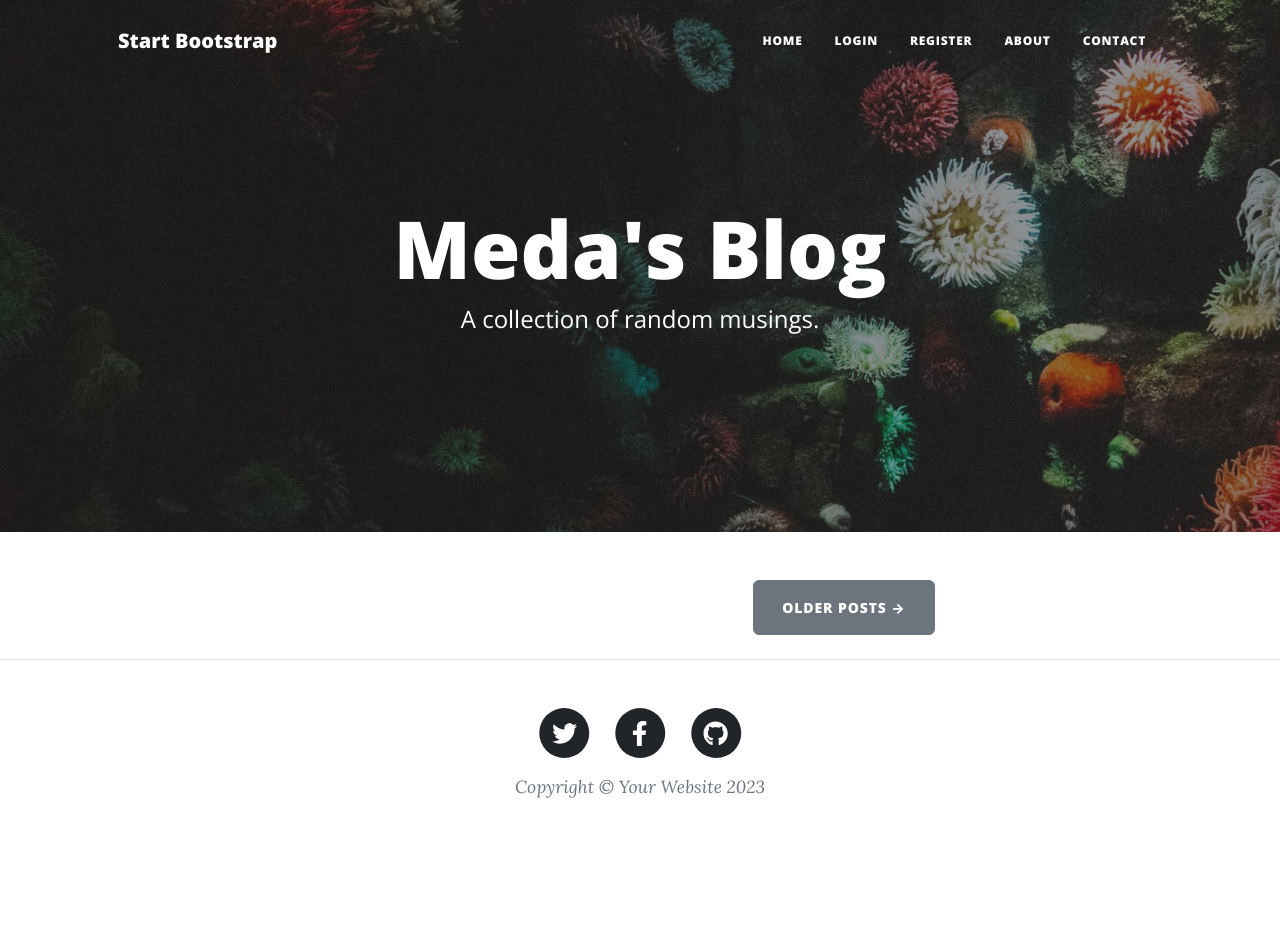
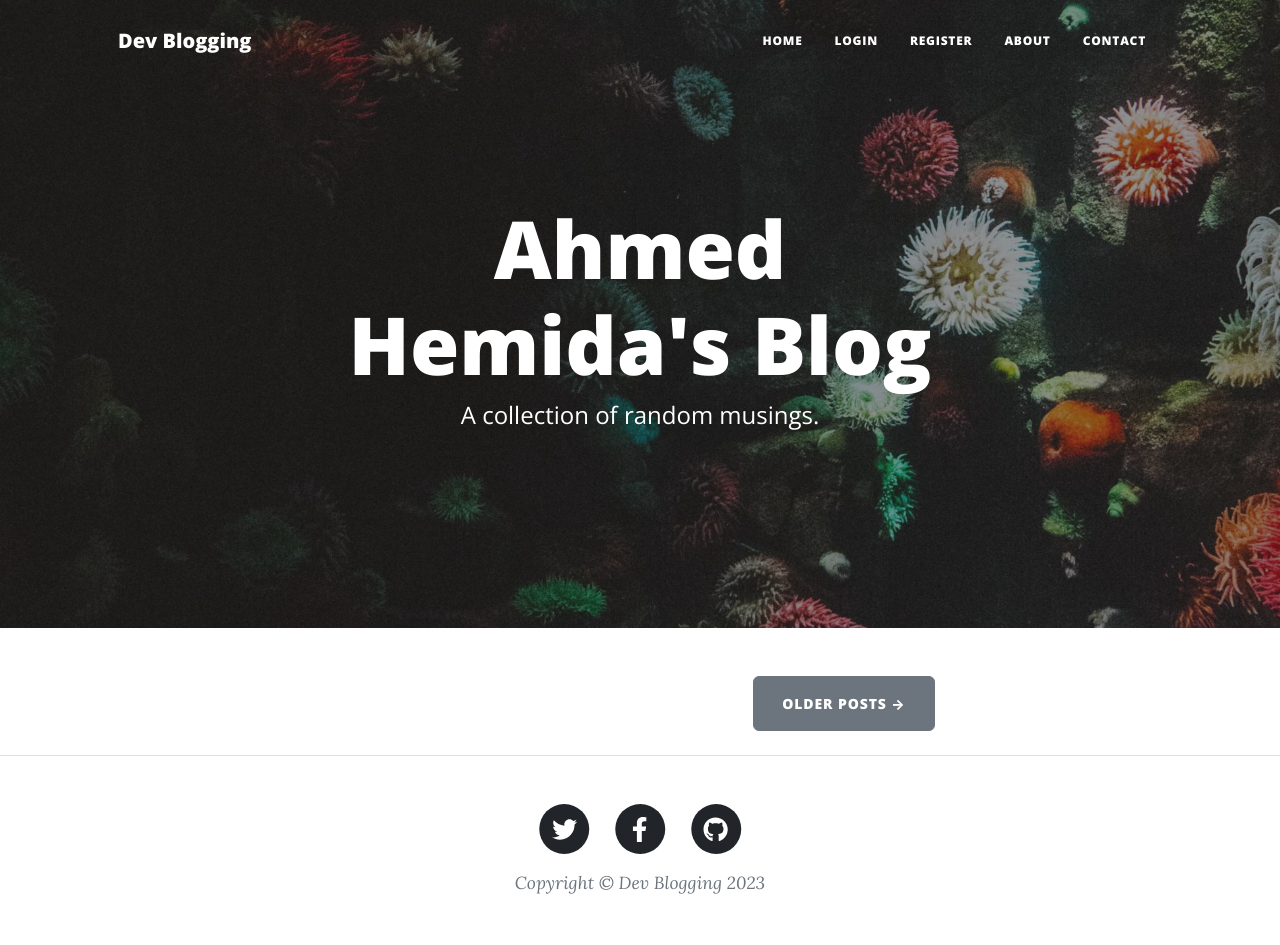
Before and after one commit to Ahemida96/blog-website-using-flask, a Flask app: page / in a window 1280 px wide. Before the commit the page ends 798 px from the top, so only its background shows below. Run offline with Flask 3, Linux system fonts and the light colour scheme; data that the repository does not hold is empty; some libraries are stand-ins or nearby versions.

Commit message:
Update Blog files & fix secret-key issue

```diff
--- a/main.py
+++ b/main.py
@@ -11,9 +11,11 @@ from sqlalchemy import ForeignKey, Integer, Text
 from werkzeug.security import generate_password_hash, check_password_hash
 from sqlalchemy.orm import relationship, Mapped, mapped_column
 from forms import CreatePostForm, RegisterForm, LoginForm, CommentForm
+import secrets
 
+secret_key = secrets.token_hex(16)
 app = Flask(__name__)
-app.config['SECRET_KEY'] = os.environ.get('APP_SECRET_KEY')
+app.config['SECRET_KEY'] = os.environ.get('APP_SECRET_KEY', secret_key)
 ckeditor = CKEditor(app)
 Bootstrap5(app)
 
@@ -22,7 +24,8 @@ login_manager = LoginManager()
 login_manager.init_app(app)
 
 # CONNECT TO DB
-app.config['SQLALCHEMY_DATABASE_URI'] = os.environ.get('DB_URI', 'sqlite:///posts.db')
+app.config['SQLALCHEMY_DATABASE_URI'] = os.environ.get(
+    'DB_URI', 'sqlite:///posts.db')
 db = SQLAlchemy()
 db.init_app(app)
 
@@ -96,13 +99,15 @@ def register():
     register_form = RegisterForm()
     if register_form.validate_on_submit():
         email = register_form.email.data
-        user = db.session.execute(db.select(User).where(User.email == email)).scalar()
+        user = db.session.execute(
+            db.select(User).where(User.email == email)).scalar()
 
         if user:
             flash('You\'ve already signed up with that email, log in instead!')
             return redirect(url_for('login'))
 
-        hashed_pass = generate_password_hash(register_form.password.data, method='pbkdf2:sha256', salt_length=8)
+        hashed_pass = generate_password_hash(
+            register_form.password.data, method='pbkdf2:sha256', salt_length=8)
         new_user = User(
             email=email,  # type: ignore
             password=hashed_pass,  # type: ignore
@@ -122,7 +127,8 @@ def login():
 
     if login_form.validate_on_submit():
         email = login_form.email.data
-        user = db.session.execute(db.select(User).where(User.email == email)).scalar()
+        user = db.session.execute(
+            db.select(User).where(User.email == email)).scalar()
         if not user:
             flash('That email does not exist, please try again.')
         elif not check_password_hash(user.password, login_form.password.data):
--- a/templates/footer.html
+++ b/templates/footer.html
@@ -21,7 +21,7 @@
                               </a>
                           </li>
                           <li class="list-inline-item">
-                              <a href="#!">
+                              <a href="https://github.com/Ahemida96">
                                   <span class="fa-stack fa-lg">
                                       <i class="fas fa-circle fa-stack-2x"></i>
                                       <i class="fab fa-github fa-stack-1x fa-inverse"></i>
@@ -29,7 +29,7 @@
                               </a>
                           </li>
                       </ul>
-                      <div class="small text-center text-muted fst-italic">Copyright &copy; Your Website 2023</div>
+                      <div class="small text-center text-muted fst-italic">Copyright &copy; Dev Blogging 2023</div>
                   </div>
               </div>
           </div>
--- a/templates/header.html
+++ b/templates/header.html
@@ -8,7 +8,7 @@
     />
     <meta name="description" content="" />
     <meta name="author" content="" />
-    <title>Meda's Blog</title>
+    <title>Ahmed Hemida's Blog</title>
     {% block styles %}
     <!-- Load Bootstrap-Flask CSS here -->
     {{ bootstrap.load_css() }}
@@ -44,7 +44,7 @@
     <!-- Navigation-->
     <nav class="navbar navbar-expand-lg navbar-light" id="mainNav">
       <div class="container px-4 px-lg-5">
-        <a class="navbar-brand" href="/">Start Bootstrap</a>
+        <a class="navbar-brand" href="/">Dev Blogging</a>
         <button
           class="navbar-toggler"
           type="button"
--- a/templates/index.html
+++ b/templates/index.html
@@ -9,7 +9,7 @@
     <div class="row gx-4 gx-lg-5 justify-content-center">
       <div class="col-md-10 col-lg-8 col-xl-7">
         <div class="site-heading">
-          <h1>Meda's Blog</h1>
+          <h1>Ahmed Hemida's Blog</h1>
           <span class="subheading">A collection of random musings.</span>
         </div>
       </div>
```
